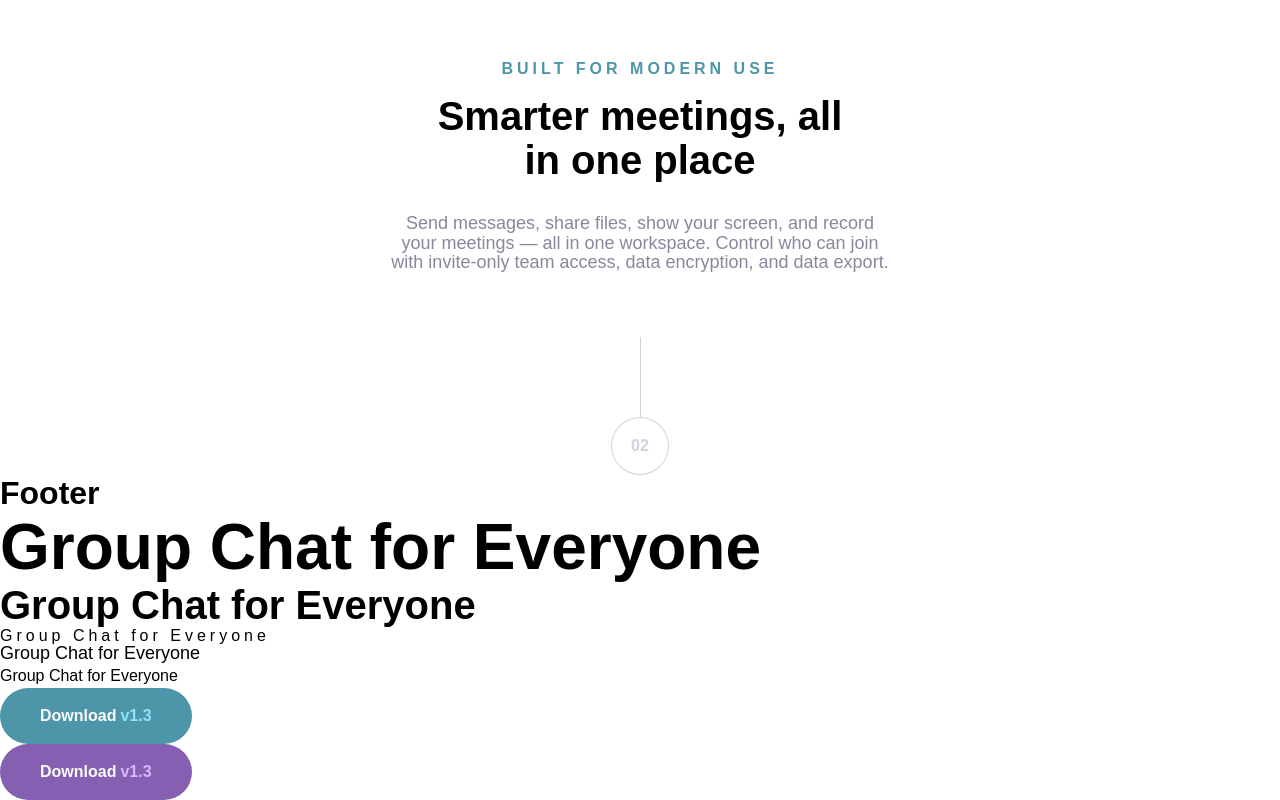
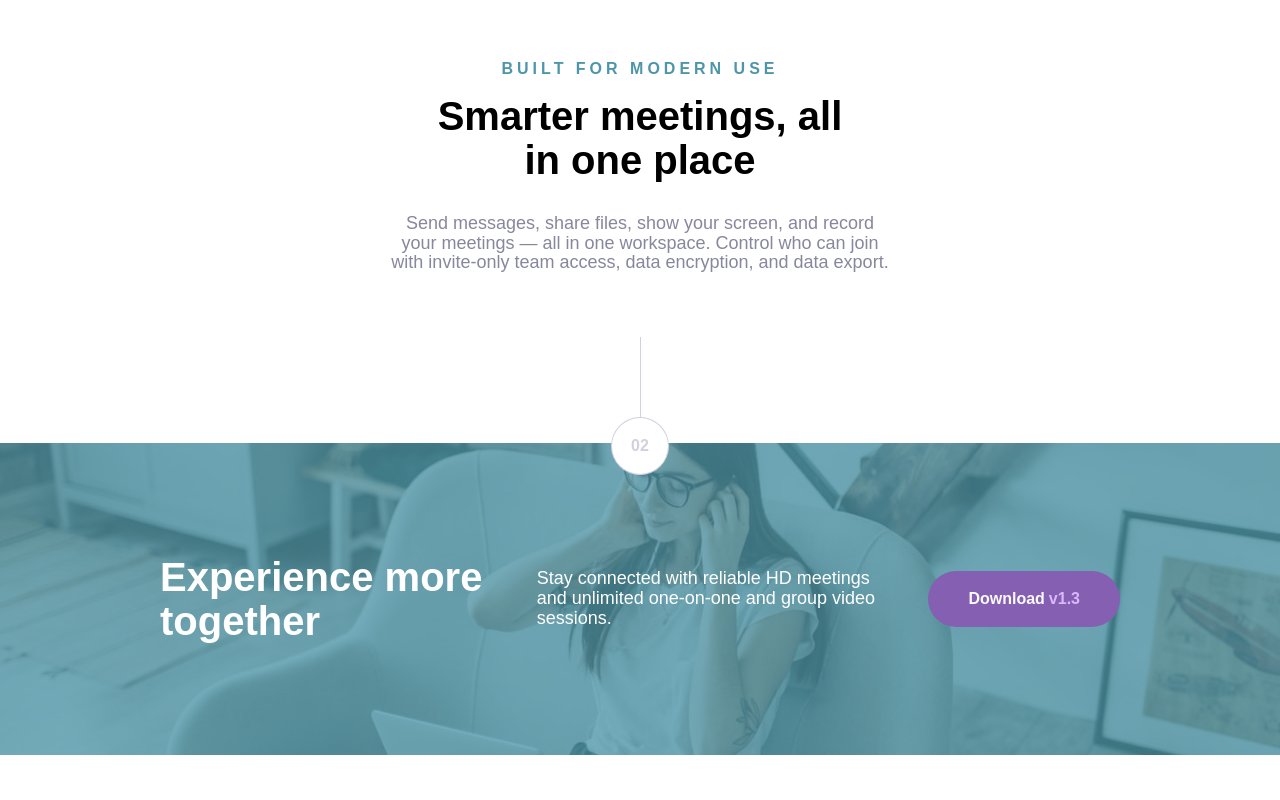
Before and after one commit to hiticas/Meet-landing-page-Vite, a React (Vite) app: page / in a window 1280 px wide. Shown: the part 1104-1904 px from the top of the page. After the commit the page ends 1859 px from the top, so only its background shows below. Built offline with nearby package versions, Linux system fonts and the light colour scheme.

Commit message:
finish project

```diff
--- a/src/App.jsx
+++ b/src/App.jsx
@@ -4,6 +4,7 @@ import Button from './ui-components/Button/Button'
 import Typography from './ui-components/Typography/Typography'
 import SectionCounter from './ui-components/SectionCounter/SectionCounter'
 import FirstSection from './components/FirstSection/FirstSection'
+import Footer from './components/Footer/Footer'
 
 function App() {
   return (
@@ -12,24 +13,7 @@ function App() {
       <SectionCounter label="01" />
       <FirstSection />
       <SectionCounter label="02" />
-      <h1>Footer</h1>
-
-      <div className="design-system">
-        <Typography as="h1" type="preset-1">Group Chat for Everyone</Typography>
-        <Typography as="h2" type="preset-2">Group Chat for Everyone</Typography>
-        <Typography type="preset-3">Group Chat for Everyone</Typography>
-        <Typography type="preset-4">Group Chat for Everyone</Typography>
-        <Typography type="preset-5">Group Chat for Everyone</Typography>
-        <Button variant="blue">
-          <Typography type="preset-5" color="white">Download</Typography>
-          <Typography type="preset-5" color="cyan-300">v1.3</Typography>
-        </Button>
-
-        <Button variant="purple">
-          <Typography type="preset-5" color="white">Download</Typography>
-          <Typography type="preset-5" color="purple">v1.3</Typography>
-        </Button>
-      </div>
+      <Footer />
     </main>
   )
 }
--- /dev/null
+++ b/src/components/Footer/Footer.jsx
@@ -0,0 +1,27 @@
+import imageMobile from '../../assets/mobile/image-footer.jpg'
+import imageTablet from "../../assets/tablet/image-footer.jpg";
+import imageDesktop from "../../assets/desktop/image-footer.jpg";
+
+import Typography from '../../ui-components/Typography/Typography'
+import Button from '../../ui-components/Button/Button'
+import './Footer.scss'
+
+function Footer() {
+  return (
+    <div className="footer">
+      <img className="image-mobile" src={imageMobile} alt="image-mobile" />
+      <img className="image-tablet" src={imageTablet} alt="image-tablet" />
+      <img className="image-desktop" src={imageDesktop} alt="image-desktop" />
+      <div class="overlay">
+        <Typography className="title" as="h2" type="preset-2">Experience more together</Typography>
+        <Typography className="description" type="preset-4">Stay connected with reliable HD meetings and unlimited one-on-one and group video sessions.</Typography>
+        <Button variant="purple">
+          <Typography type="preset-5" color="white">Download</Typography>
+          <Typography type="preset-5" color="purple">v1.3</Typography>
+        </Button>
+      </div>
+    </div>
+  )
+}
+
+export default Footer
--- /dev/null
+++ b/src/components/Footer/Footer.scss
@@ -0,0 +1,86 @@
+.footer {
+  position: relative;
+  margin-top: calc(-1 * var(--space-400));
+  z-index: -1;
+  .image-mobile {
+    display: block;
+    width: 100%;
+  }
+
+  .image-tablet {
+    display: none;
+    width: 100%;
+  }
+
+  .image-desktop {
+    display: none;
+    width: 100%;
+  }
+
+  .overlay {
+    position: absolute;
+    top: 0;
+    bottom: 0;
+    background-color: #4d96a9bf;
+    color: white;
+    display: flex;
+    flex-direction: column;
+    justify-content: center;
+    align-items: center;
+    gap: var(--space-300);
+    width: 100%;
+
+    .title, .description {
+      max-width: 300px;
+      text-align: center;
+    }
+  }
+}
+
+@media (min-width: 768px) {
+  .footer {
+    .image-mobile {
+      display: none;
+    }
+
+    .image-tablet {
+      display: block;
+    }
+
+    .overlay {
+        .title, .description {
+          max-width: 500px;
+        }
+      }
+  }
+}
+
+
+@media (min-width: 1024px) {
+  .footer {
+    height: 312px;
+    .image-tablet {
+      display: none;
+    }
+    .image-desktop {
+      display: block;
+      height: 100%;
+    }
+
+    .overlay {
+      padding: 0 160px;
+      flex-direction: row;
+      justify-content: space-between;
+
+      .title {
+        text-align: left;
+        max-width: 325px;
+      }
+
+      .description {
+        text-align: left;
+        max-width: 340px;
+      }
+    }
+  }
+}
--- a/src/ui-components/SectionCounter/SectionCounter.scss
+++ b/src/ui-components/SectionCounter/SectionCounter.scss
@@ -13,5 +13,6 @@
     border-radius: 50%;
     border: 1px solid var(--color-slate-300);
     font-weight: bold;
+    background: white;
   }
 }
```
